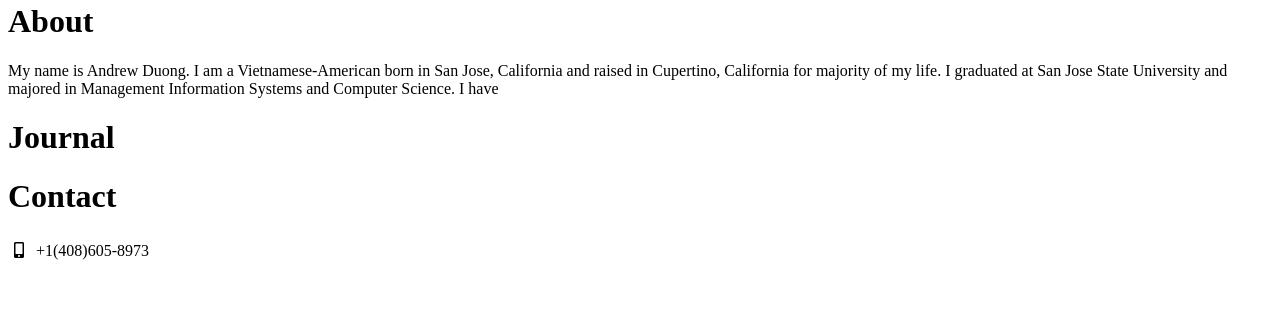
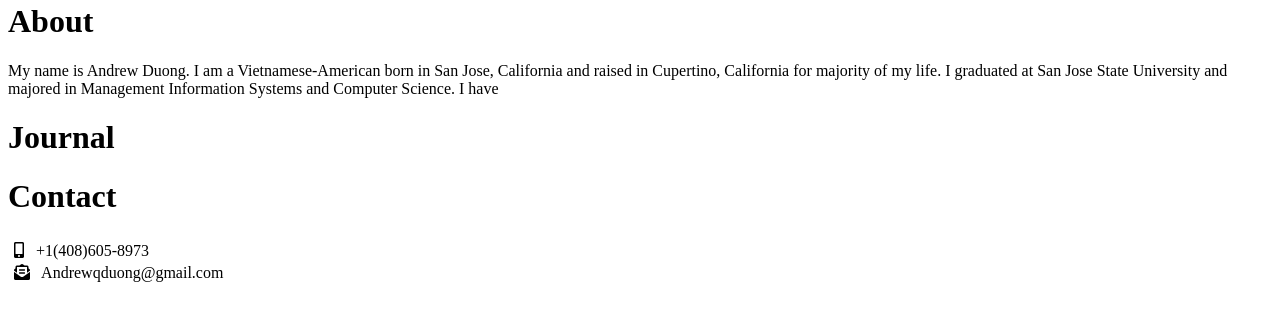
Before and after one commit to duongsters/updated-portfolio, a plain HTML site: page index.html in a window 1280 px wide. Shown: the part 278-598 px from the top of the page. Drawn offline with nearby package versions, Linux system fonts and the light colour scheme; files that its build step writes are made by us from their sources; files whose address does not match are found by name.

Commit message:
added my personal email and along with the email logo according to it with fontawesome

```diff
--- a/index.html
+++ b/index.html
@@ -95,6 +95,10 @@
                                 <tr>
                                     <td><i class="fas fa-mobile-alt"></i> &nbsp; +1(408)605-8973</td>
                                 </tr>
+                                <tr>
+                                    <td><i class="fas fa-envelope-open-text"></i> &nbsp; Andrewqduong@gmail.com</td>
+                                </tr>
+
                             </table>
                         </div>
                     </td>
```
